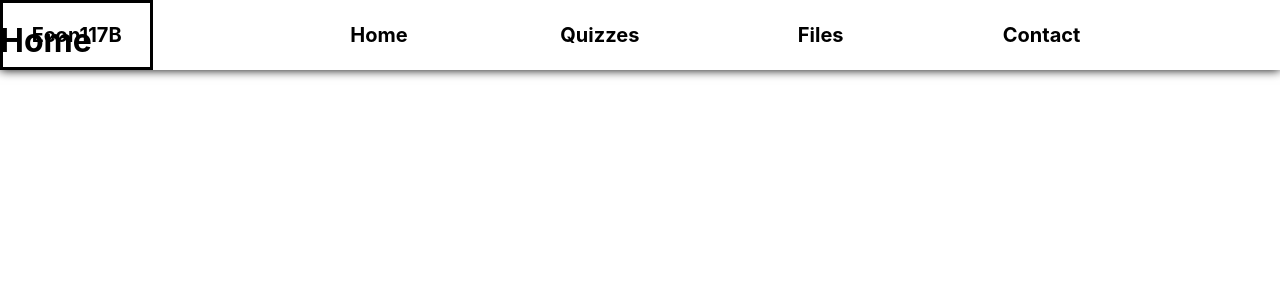
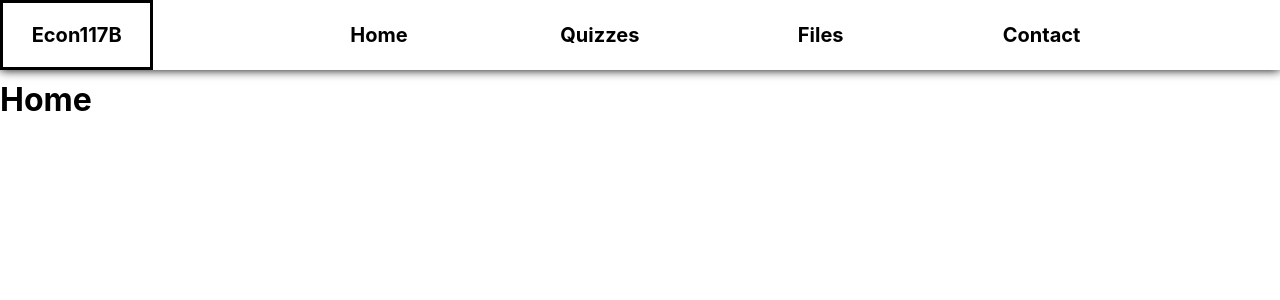
Before and after one commit to nasdda/Econ-117B, a React (Create React App) app: page / in a window 1280 px wide. Shown: the top 300 px of the page. Built offline with nearby package versions, Linux system fonts and the light colour scheme.

Commit message:
added space between toolbar and content

```diff
--- a/src/components/Home/home.js
+++ b/src/components/Home/home.js
@@ -1,11 +1,24 @@
 import React from 'react'
 import Toolbar from '../Navigation/Toolbar/toolbar'
+import Spacer from '../Tools/spacer'
 
 const home = (props) => {
     return (
         <React.Fragment>
-            <Toolbar/>
-            <h1>Home</h1>
+            <Toolbar />
+            <Spacer>
+                <h1>Home</h1>
+                <br></br><br></br><br></br><br></br><br></br><br></br><br></br><br></br><br></br><br></br>
+                <br></br><br></br><br></br><br></br><br></br><br></br><br></br><br></br><br></br><br></br>
+                <br></br><br></br><br></br><br></br><br></br><br></br><br></br><br></br><br></br><br></br>
+                <br></br><br></br><br></br><br></br><br></br><br></br><br></br><br></br><br></br><br></br>
+                <br></br><br></br><br></br><br></br><br></br><br></br><br></br><br></br><br></br><br></br>
+                <br></br><br></br><br></br><br></br><br></br><br></br><br></br><br></br><br></br><br></br>
+                <br></br><br></br><br></br><br></br><br></br><br></br><br></br><br></br><br></br><br></br>
+                <br></br><br></br><br></br><br></br><br></br><br></br><br></br><br></br><br></br><br></br>
+                <br></br><br></br><br></br><br></br><br></br><br></br><br></br><br></br><br></br><br></br>
+            </Spacer>
+
         </React.Fragment>
     )
 }
--- a/src/components/Navigation/Toolbar/toolbar.js
+++ b/src/components/Navigation/Toolbar/toolbar.js
@@ -11,7 +11,6 @@ const toolbar = (props) => {
                 <p className='Navigation-option'>Files</p>
                 <p className='Navigation-option'>Contact</p>
             </nav>
-
         </div>)
 }
 
--- /dev/null
+++ b/src/components/Tools/spacer.css
@@ -0,0 +1,5 @@
+.Spacer
+{
+    width: 100%;
+    margin-top: 80px;
+}
--- /dev/null
+++ b/src/components/Tools/spacer.js
@@ -0,0 +1,10 @@
+import React from 'react'
+import './spacer.css'
+
+const spacer = (props) => (
+    <div className="Spacer">
+        {props.children}
+    </div>
+)
+
+export default spacer
```
Also changed, not shown: src/App.js (+0 -7 lines).
